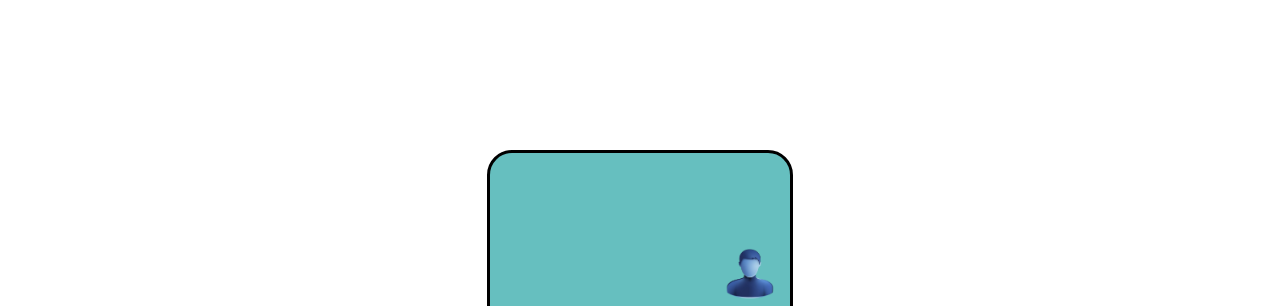
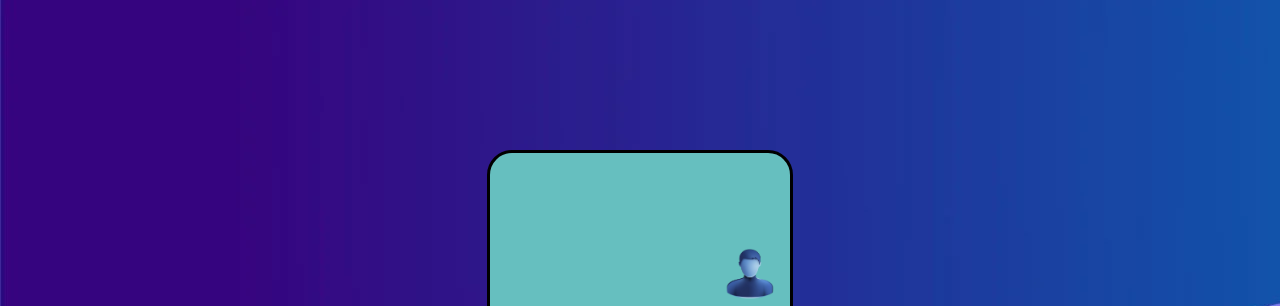
Before and after one commit to Huzaif5678/Login-page, a plain HTML site: page index.html in a window 1280 px wide. Shown: the top 306 px of the page. Drawn offline with Linux system fonts and the light colour scheme.

Commit message:
Update style.css
changed address in css

```diff
--- a/style.css
+++ b/style.css
@@ -3,7 +3,7 @@ body{
     text-align: center;
 }
 .container{
-    background-image: url(Images/wp9764093.webp);
+    background-image: url(wp9764093.webp);
     display: inline-block;
     position: absolute;
     left: 0px;
```
